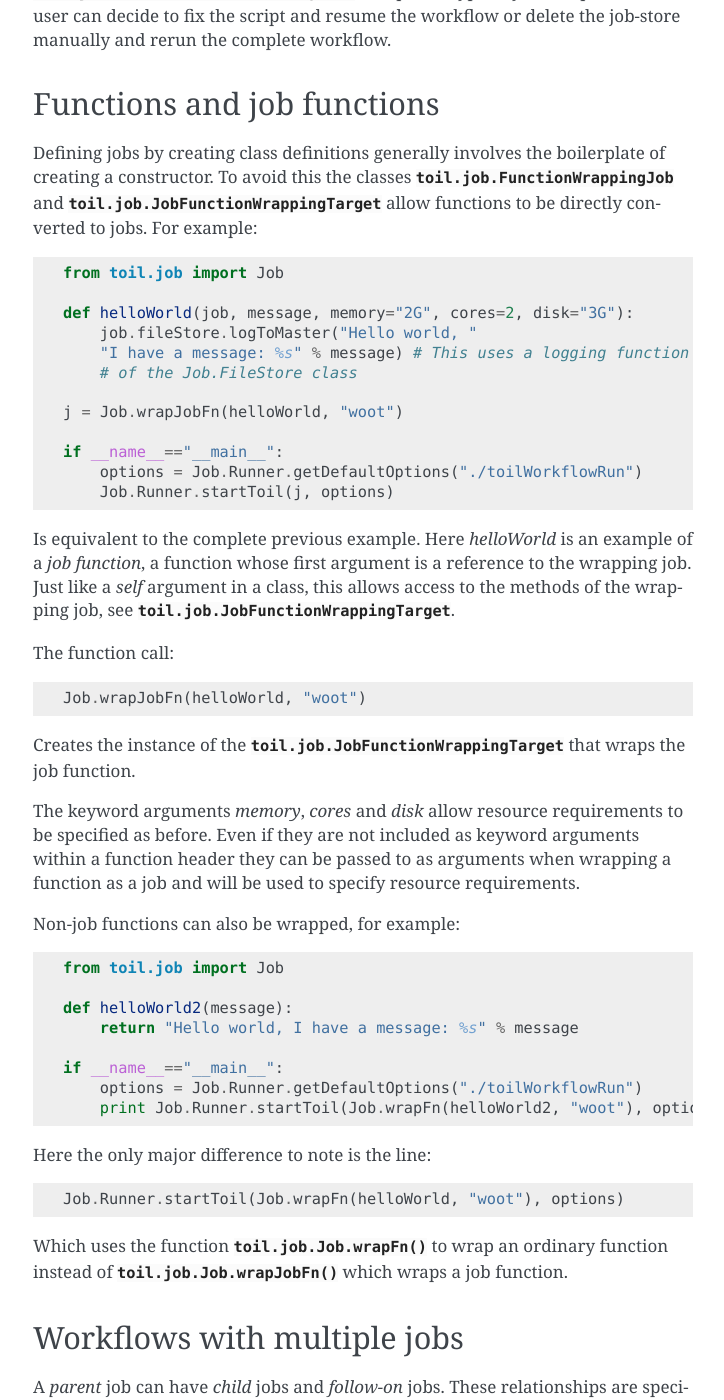
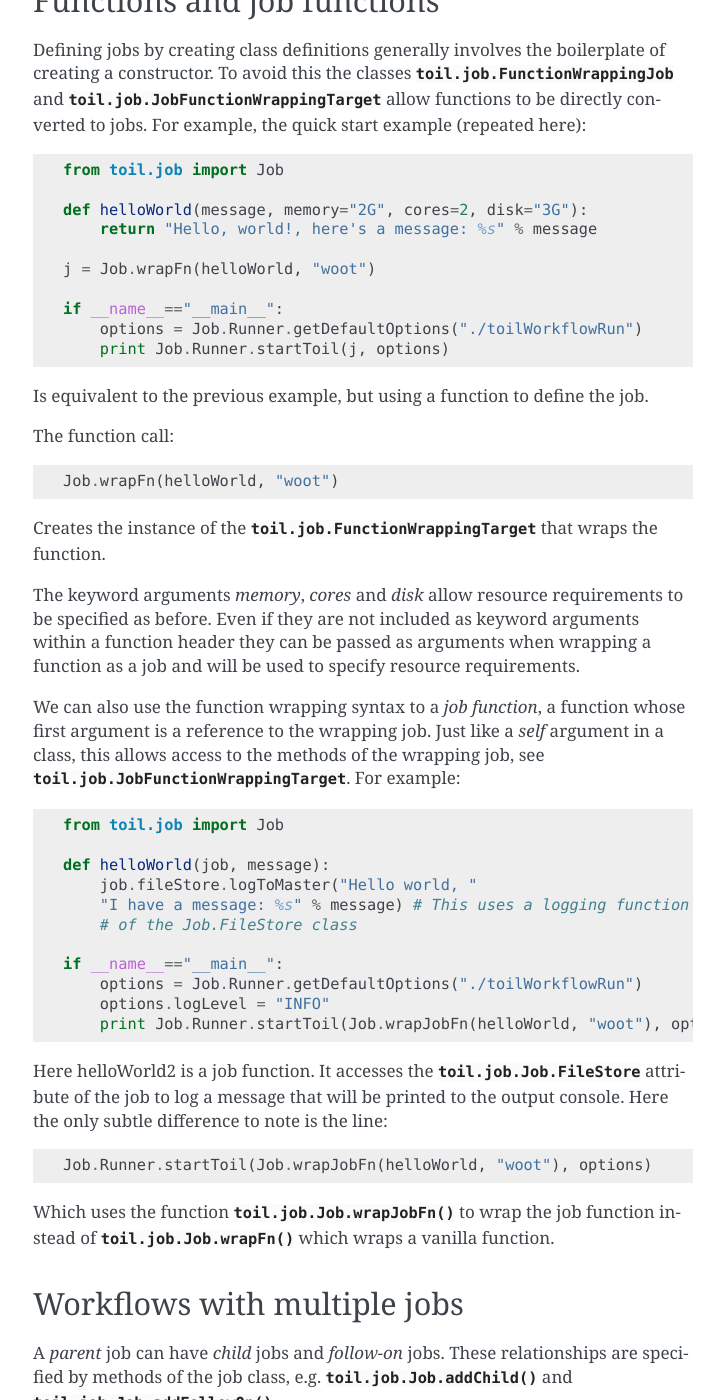
Before and after one commit to DataBiosphere/toil, a Sphinx documentation site: the page built from docs/developing.rst, in a window 1280 px wide and 1400 px high, scrolled down 3857 px. Shown: the whole window, without its empty margins (387-1111 px from the left). Built offline with Sphinx 7.4.7, drawn with Linux system fonts in a browser that asks for light colours; pages that are not in the unit, such as notebooks, are missing from menus; the version number could not be read and is left out; some of the changed text lies outside the part shown.

Commit message:
Adding in more sections, including architecture and stuff on checkpoints.

```diff
--- /dev/null
+++ b/docs/architecture.rst
@@ -0,0 +1,6 @@
+Toil Architecture
+*****************
+
+We briefly describe the software architecture of Toil.
+
+TODO
--- a/docs/developing.rst
+++ b/docs/developing.rst
@@ -23,21 +22,17 @@
         options = Job.Runner.getDefaultOptions("./toilWorkflow")
         print Job.Runner.startToil(j, options) #Prints Hello, world!, ...
 
-The workflow consists of a single job, which calls the helloWorld function. The resource
+The workflow consists of a single job. The resource
 requirements for that job are (optionally) specified by keyword arguments (memory, cores, disk).
-
-The :class:`toil.job.Job.Runner` class handles the invocation of Toil workflows.
-It is fed an options object that configures the running of the workflow.
-This can be populated by an argument parser object using
-:func:`toil.job.Job.Runner.getDefaultArgumentParser`, allowing all these options to be specified
-via the command line to the script. See :ref:`tutorial-ref` for more details.
+The script is run using :func:`toil.job.Job.Runner.getDefaultOptions`.
+Below we explain the components of this code in detail.
 
 Job basics
 ----------
 
 The atomic unit of work in a Toil workflow is a *job* (:class:`toil.job.Job`). User
 scripts inherit from this base class to define units of work.
-For example::
+For example, here is a more long-winded class-based version of the job in the quick start example::
 
     from toil.job import Job
 
@@ -47,8 +42,7 @@
             self.message = message
 
         def run(self, fileStore):
-            fileStore.logToMaster("Hello, world!, I have a message: %s" %
-                                  self.message)
+            return "Hello, world!, here's a message: %s" % self.message
 
 In the example a class, HelloWorld, is defined.
 The constructor requests 2 gigabytes of memory, 2 cores and 3 gigabytes of local disk
@@ -61,10 +55,10 @@
 Invoking a workflow
 -------------------
 
-We can add to the previous example to turn it into a complete workflow by adding the necessary
-function calls to create an instance of HelloWorld and to run this as a workflow containing a
-single job. This uses the :class:`toil.job.Job.Runner` class, which is used to start and resume
-Toil workflows. For example::
+We can add to the previous example to turn it into a complete workflow by adding
+the necessary function calls to create an instance of HelloWorld and to run this
+as a workflow containing a single job. This uses the :class:`toil.job.Job.Runner`
+class, which is used to start and resume Toil workflows. For example::
 
     from toil.job import Job
 
@@ -74,13 +68,11 @@
             self.message = message
 
         def run(self, fileStore):
-            fileStore.logToMaster("Hello, world!, I have a message: %s"
-                                  % self.message)
+            return "Hello, world!, here's a message: %s" % self.message
 
     if __name__=="__main__":
         options = Job.Runner.getDefaultOptions("./toilWorkflowRun")
-        options.logLevel = "INFO"
-        Job.Runner.startToil(HelloWorld("woot"), options)
+        print Job.Runner.startToil(HelloWorld("woot"), options)
 
 
 Alternatively, the more powerful :class:`toil.common.Toil` class can be used to run and resume
@@ -139,14 +132,12 @@
             self.message = message
 
         def run(self, fileStore):
-            fileStore.logToMaster("Hello, world!, I have a message: %s"
-                                  % self.message)
+            return "Hello, world!, here's a message: %s" % self.message
 
     if __name__=="__main__":
         parser = Job.Runner.getDefaultArgumentParser()
         options = parser.parse_args()
-        options.logLevel = "INFO"
-        Job.Runner.startToil(HelloWorld("woot"), options)
+        print Job.Runner.startToil(HelloWorld("woot"), options)
 
 Creates a fully fledged script with all the options Toil exposed as command line
 arguments. Running this script with "--help" will print the full list of options.
@@ -160,8 +151,13 @@
 
 In the event that a workflow fails, either because of programmatic error within
 the jobs being run, or because of node failure, the workflow can be resumed. Workflows
-can only not be reliably resumed if the job store itself becomes corrupt. To
-resume a workflow specify the "restart" option in the options object passed to
+can only not be reliably resumed if the job-store itself becomes corrupt.
+
+Critical to resumption is that jobs can be rerun, even if they have apparently completed successfully.
+Put succinctly, a user defined job should not corrupt its input arguments. That way, regardless of node, network
+or leader failure the job can be restarted and the workflow resumed.
+
+To resume a workflow specify the "restart" option in the options object passed to
 :func:`toil.job.Job.Runner.startToil`. If node failures are expected it can also be useful
 to use the integer "retryCount" option, which will attempt to rerun a job retryCount
 number of times before marking it fully failed.
@@ -179,57 +175,59 @@
 a constructor. To avoid this the classes :class:`toil.job.FunctionWrappingJob` and
 :class:`toil.job.JobFunctionWrappingTarget` allow functions to be directly converted to
 jobs.
-For example::
+For example, the quick start example (repeated here)::
 
     from toil.job import Job
 
-    def helloWorld(job, message, memory="2G", cores=2, disk="3G"):
+    def helloWorld(message, memory="2G", cores=2, disk="3G"):
+        return "Hello, world!, here's a message: %s" % message
+
+    j = Job.wrapFn(helloWorld, "woot")
+
+    if __name__=="__main__":
+        options = Job.Runner.getDefaultOptions("./toilWorkflowRun")
+        print Job.Runner.startToil(j, options)
+
+Is equivalent to the previous example, but using a function to define the job.
+
+The function
+call::
+
+    Job.wrapFn(helloWorld, "woot")
+
+Creates the instance of the :class:`toil.job.FunctionWrappingTarget` that wraps the
+function.
+
+The keyword arguments *memory*, *cores* and *disk* allow resource requirements to be specified as before. Even
+if they are not included as keyword arguments within a function header
+they can be passed as arguments when wrapping a function as a job and will be used to specify resource requirements.
+
+We can also use the function wrapping syntax to a
+*job function*, a function whose first argument is a reference to the wrapping job.
+Just like a *self* argument in a class, this allows access to the methods of the wrapping
+job, see :class:`toil.job.JobFunctionWrappingTarget`. For example::
+
+    from toil.job import Job
+
+    def helloWorld(job, message):
         job.fileStore.logToMaster("Hello world, "
         "I have a message: %s" % message) # This uses a logging function
         # of the Job.FileStore class
 
-    j = Job.wrapJobFn(helloWorld, "woot")
-
     if __name__=="__main__":
         options = Job.Runner.getDefaultOptions("./toilWorkflowRun")
-        Job.Runner.startToil(j, options)
+        options.logLevel = "INFO"
+        print Job.Runner.startToil(Job.wrapJobFn(helloWorld, "woot"), options)
 
-Is equivalent to the complete previous example. Here *helloWorld* is an example of a
-*job function*, a function whose first argument is a reference to the wrapping job.
-Just like a *self* argument in a class, this allows access to the methods of the wrapping
-job, see :class:`toil.job.JobFunctionWrappingTarget`.
-
-The function
-call::
-
-    Job.wrapJobFn(helloWorld, "woot")
-
-Creates the instance of the :class:`toil.job.JobFunctionWrappingTarget` that wraps the job
-function.
-
-The keyword arguments *memory*, *cores* and *disk* allow resource requirements to be specified as before. Even
-if they are not included as keyword arguments within a function header
-they can be passed to as arguments when wrapping a function as a job and will be used to specify resource requirements.
-
-Non-job functions can also be wrapped,
-for example::
-
-    from toil.job import Job
-
-    def helloWorld2(message):
-        return "Hello world, I have a message: %s" % message
-
-    if __name__=="__main__":
-        options = Job.Runner.getDefaultOptions("./toilWorkflowRun")
-        print Job.Runner.startToil(Job.wrapFn(helloWorld2, "woot"), options)
-
-Here the only major difference to note is the
+Here helloWorld2 is a job function. It accesses the :class:`toil.job.Job.FileStore`
+attribute of the job to log a message that will be printed to the output console.
+Here the only subtle difference to note is the
 line::
 
-    Job.Runner.startToil(Job.wrapFn(helloWorld, "woot"), options)
+    Job.Runner.startToil(Job.wrapJobFn(helloWorld, "woot"), options)
 
-Which uses the function :func:`toil.job.Job.wrapFn` to wrap an ordinary function
-instead of :func:`toil.job.Job.wrapJobFn` which wraps a job function.
+Which uses the function :func:`toil.job.Job.wrapJobFn` to wrap the job function
+instead of :func:`toil.job.Job.wrapFn` which wraps a vanilla function.
 
 Workflows with multiple jobs
 ----------------------------
@@ -266,6 +264,7 @@
 
     if __name__=="__main__":
         options = Job.Runner.getDefaultOptions("./toilWorkflowRun")
+        options.logLevel = "INFO"
         Job.Runner.startToil(j1, options)
 
 In the example four jobs are created, first j1 is run,
@@ -289,6 +288,7 @@
 
     if __name__=="__main__":
         options = Job.Runner.getDefaultOptions("./toilWorkflowRun")
+        options.logLevel = "INFO"
         Job.Runner.startToil(j1, options)
 
 Equivalently defines the workflow, where the functions :func:`toil.job.Job.addChildJobFn`
@@ -315,6 +315,7 @@
 
     if __name__=="__main__":
         options = Job.Runner.getDefaultOptions("./toilWorkflowRun")
+        options.logLevel = "INFO"
         Job.Runner.startToil(j1, options)
 
 Note the use of an extra child edge to make j4 a child of both j2 and j3.
@@ -337,6 +338,7 @@
 
     if __name__=="__main__":
         options = Job.Runner.getDefaultOptions("./toilWorkflowRun")
+        options.logLevel = "INFO"
         Job.Runner.startToil(Job.wrapJobFn(binaryStringFn, depth=5), options)
 
 The binaryStringFn logs all possible binary strings of length n (here n=5), creating a total of 2^(n+2) - 1
@@ -349,8 +351,8 @@
 
 The previous example of dynamic job creation shows variables from a parent job
 being passed to a child job. Such forward variable passing is naturally specified
-by recursive invocation of successor jobs within parent jobs. However, it is often
-desirable to return variables from jobs in a non-recursive or dynamic context.
+by recursive invocation of successor jobs within parent jobs. This can also be
+achieved statically by passing around references to the return variables of jobs.
 In Toil this is achieved with promises, as illustrated in the following
 example::
 
@@ -366,6 +368,7 @@
 
     if __name__=="__main__":
         options = Job.Runner.getDefaultOptions("./toilWorkflowRun")
+        options.logLevel = "INFO"
         Job.Runner.startToil(j1, options)
 
 Running this workflow results in three log messages from the jobs: "i is 1" from *j1*,
@@ -418,7 +421,7 @@
 during its run. The :class:`toil.job.Job.FileStore` class is used by jobs to manage these
 files in a manner that guarantees cleanup and resumption on failure.
 
-The :func:`toil.job.Job.run` method has a file store instance as an argument. The following example
+The :func:`toil.job.Job.run` method has a file-store instance as an argument. The following example
 shows how this can be used to create temporary files that persist for the length of the job,
 be placed in a specified local disk of the node and that
 will be cleaned up, regardless of failure, when the job
@@ -443,7 +446,7 @@
         #Run the workflow
         Job.Runner.startToil(j, options)
 
-Job functions can also access the file store for the job. The equivalent of the LocalFileStoreJob
+Job functions can also access the file-store for the job. The equivalent of the LocalFileStoreJob
 class is
 equivalently::
 
@@ -453,7 +456,7 @@
 
 Note that the fileStore attribute is accessed as an attribute of the job argument.
 
-In addition to temporary files that exist for the duration of a job, the file store allows the
+In addition to temporary files that exist for the duration of a job, the file-store allows the
 creation of files in a *global* store, which persists during the workflow and are globally
 accessible (hence the name) between jobs.
 For example::
@@ -473,7 +476,7 @@
             # scratch file.
             fH.write("What a tangled web we weave")
 
-        # Write a copy of the file into the file store;
+        # Write a copy of the file into the file-store;
         # fileID is the key that can be used to retrieve the file.
         fileID = job.fileStore.writeGlobalFile(scratchFile) #This write
         # is asynchronous by default
@@ -495,7 +498,7 @@
         with job.fileStore.readGlobalFileStream(fileID2) as fH:
             print fH.read() #This prints "Out brief candle"
 
-        # Delete the first file from the global file store.
+        # Delete the first file from the global file-store.
         job.fileStore.deleteGlobalFile(fileID)
 
         # It is unnecessary to delete the file keyed by fileID2
@@ -506,11 +509,11 @@
         options = Job.Runner.getDefaultOptions("./toilWorkflowRun")
         Job.Runner.startToil(Job.wrapJobFn(globalFileStoreJobFn), options)
 
-The example demonstrates the global read, write and delete functionality of the file store, using both
+The example demonstrates the global read, write and delete functionality of the file-store, using both
 local copies of the files and streams to read and write the files. It covers all the methods
-provided by the file store interface.
+provided by the file-store interface.
 
-What is obvious is that the file store provides no functionality
+What is obvious is that the file-store provides no functionality
 to update an existing "global" file, meaning that files are, barring deletion, immutable.
 Also worth noting is that there is no file system hierarchy for files in the global file
 store. These limitations allow us to fairly easily support different object stores and to
@@ -562,12 +565,17 @@
 
     class DemoService(Job.Service):
 
-        def start(self):
+        def start(self, fileStore):
             # Start up a database/service here
             return "loginCredentials" # Return a value that enables another
             # process to connect to the database
 
-        def stop(self):
+        def check(self):
+            # A function that if it returns False causes the service to quit
+            # If it raises an exception the service is killed and an error is reported
+            return True
+
+        def stop(self, fileStore):
             # Cleanup the database here
             pass
 
@@ -588,7 +596,8 @@
 
 In this example the DemoService starts a database in the start method,
 returning an object from the start method indicating how a client job would access the database.
-The service's stop method cleans up the database.
+The service's stop method cleans up the database, while the service's check method is polled
+periodically to check the service is alive.
 
 A DemoService instance is added as a service of the root job *j*, with resource requirements
 specified. The return value from :func:`toil.job.Job.addService` is a promise to the return
@@ -597,6 +606,18 @@
 uses it to make a database connection. The services of a job are started before any of
 its successors have been run and stopped after all the successors of the job have completed
 successfully.
+
+Multiple services can be created per job, all run in parallel. Additionally, services
+can define sub-services using :func:`toil.job.Job.Service.addChild`. This allows complex
+networks of services to be created, e.g. Apache Spark clusters, within a workflow.
+
+Checkpoints
+-----------
+
+Services complicate resumption, because they can create complex dependencies between jobs.
+For example consider a service that provides a database that multiple jobs update...
+
+TODO
 
 Encapsulation
 -------------
--- a/docs/index.rst
+++ b/docs/index.rst
@@ -97,6 +97,7 @@
    running
    developing
    toilAPI
+   architecture
    batchSystem
    jobStore
    generated_rst/modules
```
Also changed, not shown: other parts of docs/developing.rst (+12 -12 lines), docs/toilAPI.rst (line endings or trailing spaces), 1 other file.
